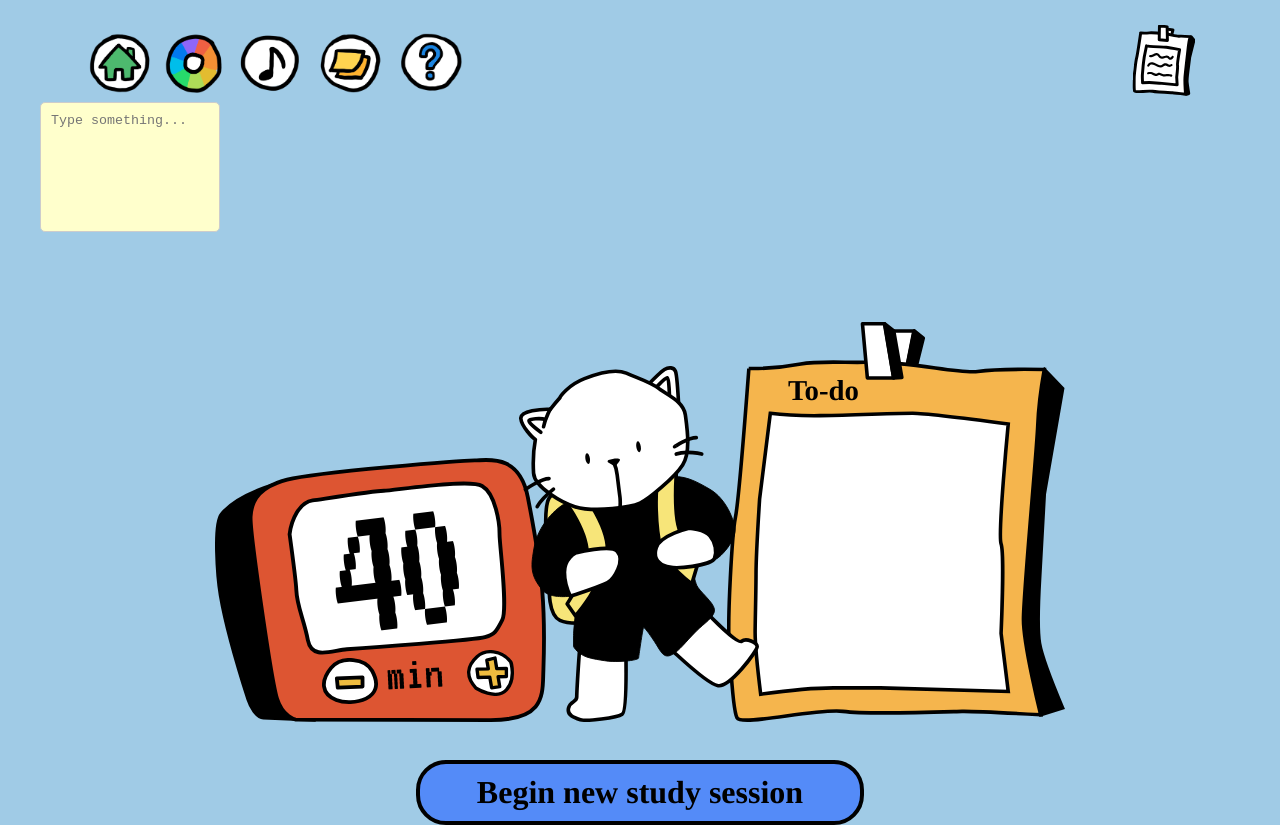
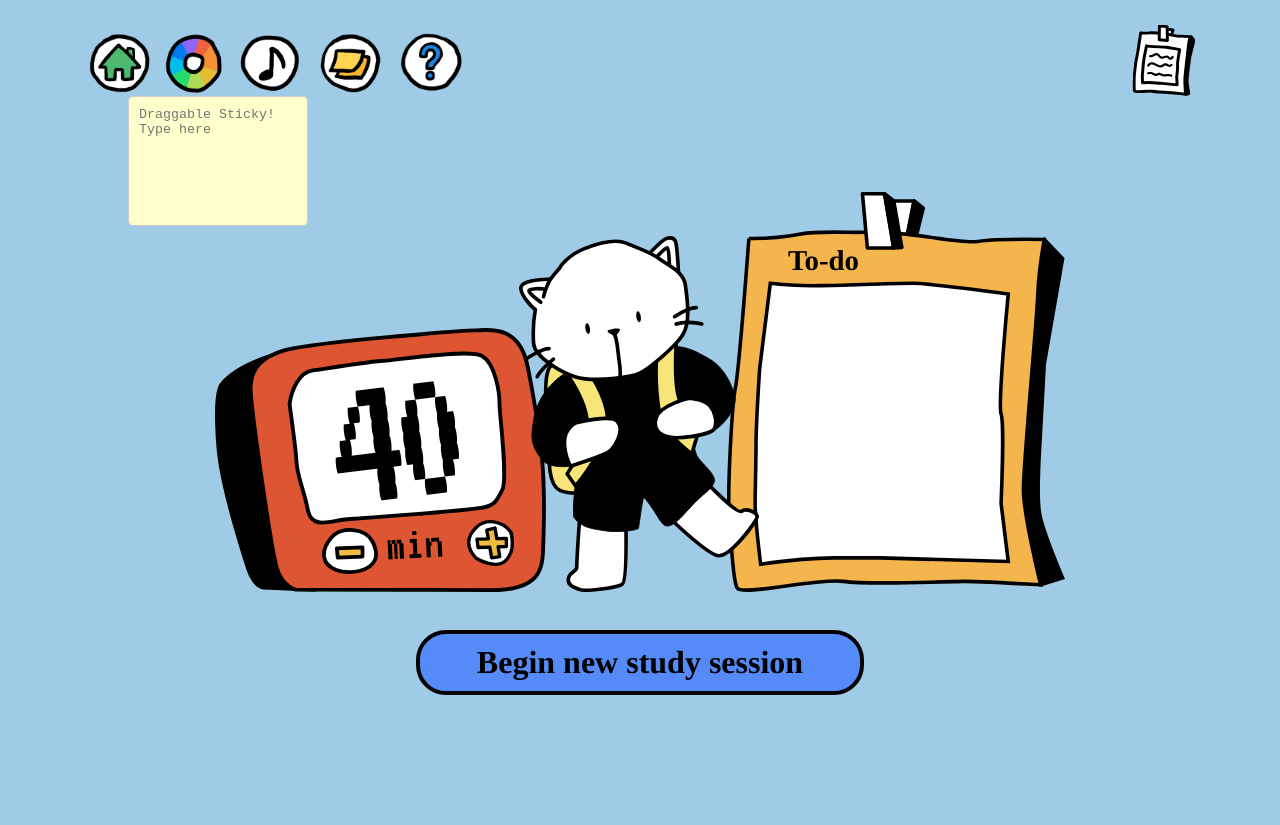
Before and after one commit to thrisnasingh/studywithme, a React (Create React App) app: page / in a window 1280 px wide. Both pictures are taken after a click on the picture 349 px from the left and 62 px from the top of the page. After the commit the page ends 800 px from the top, so only its background shows below. Built offline with nearby package versions, Linux system fonts and the light colour scheme; a web font is replaced by a local one.

Commit message:
sticky work with button

```diff
--- a/src/App.css
+++ b/src/App.css
@@ -235,15 +235,3 @@ body{
     width: 44vw;
   }
 }
-
-
-.box {
-  position: absolute;
-  cursor: move;
-  color: rgb(248, 255, 115);
-  max-width: 215px;
-  border-radius: 5px;
-  padding: 1em;
-  margin: auto;
-  user-select: none;
-}
--- a/src/App.js
+++ b/src/App.js
@@ -63,6 +63,12 @@ function App() {
   };
 
 
+  const [isStickyVisible, setIsStickyVisible] = useState(false);
+
+  const handleShowSticky = () => {
+    setIsStickyVisible(!isStickyVisible);
+  };
+
   // const closeMusic = () => {
   //   setIsMusicVisible(false);
   // };
@@ -76,8 +82,8 @@ function App() {
           <ColorSelector buttonRef={colorButtonRef} onColorChange={handleColorChange} colorImage={color}/>
           <img src={music} className="btn" alt="music" onClick={handleMusicClick} ref={musicButtonRef}/>
           {isMusicVisible && <Music buttonRef={musicButtonRef}/>}
-          <img src={stickies} className="btn" alt="stickies" />
-
+          <img src={stickies} className="btn" alt="stickies" onClick={handleShowSticky}/>
+          {isStickyVisible && <StickiesContainer/>}
           <img src={help} className="btn" alt="help" />
         </div>
         <div className='time-bar'> <p>this is a time bar</p></div>
@@ -86,10 +92,9 @@ function App() {
         </div>
       </div>
 
-    <div className="stickyTitle">
-      {/* <h1>Draggable Stickies</h1> */}
+    {/* <div className="stickyTitle">
       <StickiesContainer />
-    </div>
+    </div> */}
 
 <HomeContainer />
 
--- a/src/Sticky.css
+++ b/src/Sticky.css
@@ -6,6 +6,9 @@
   border: 1px solid #cccccc;
   width: 180px;
   height: 130px;
+  position: fixed;
+  top: 12%;
+  left: 10%;
 }
 
 .sticky-input {
@@ -15,3 +18,21 @@
   resize: none;
   background: transparent;
 }
+
+
+/* .close-btn {
+  position: absolute;
+  top: 5px;
+  right: 5px;
+  background-color: #ffcccc;
+  color: #fff;
+  border: none;
+  padding: 5px 5px;
+  cursor: pointer;
+  border-radius: 50%;
+  font-size: 12px;
+}
+
+.close-btn:hover {
+  background-color: #ff9999;
+} */
--- a/src/Sticky.js
+++ b/src/Sticky.js
@@ -6,6 +6,12 @@ import './Sticky.css';
 const Sticky = ({ id }) => {
   const [position, setPosition] = useState({ x: 0, y: 0 });
   const [text, setText] = useState('');
+
+//   const Sticky = ({ id, initialPosition }) => {
+//     const [text, setText] = useState('');
+//     // const textareaRef = useRef(null);
+
+
 
   useEffect(() => {
     const savedPosition = JSON.parse(localStorage.getItem(`stickyPosition_${id}`));
@@ -31,14 +37,26 @@ const Sticky = ({ id }) => {
     localStorage.setItem(`stickyText_${id}`, newText);
   };
 
+//   const [isStickyVisible, setIsStickyVisible] = useState(false);
+//   const handleClose = () => {
+//     // close the sticky
+//     setText('');
+//     setIsStickyVisible(false);
+//   };
+
+//   const handleShowSticky = () => {
+//     setIsStickyVisible(!isStickyVisible);
+//   };
+
   return (
     <Draggable defaultPosition={position} onStop={handleDrag}>
       <div className="sticky">
+        {/* <button className="close-btn" onClick={handleClose}>Close</button> */}
         <textarea
           className="sticky-input"
           value={text}
           onChange={handleTextChange}
-          placeholder="Type something..."
+          placeholder="Draggable Sticky! Type here"
         />
       </div>
     </Draggable>
```
